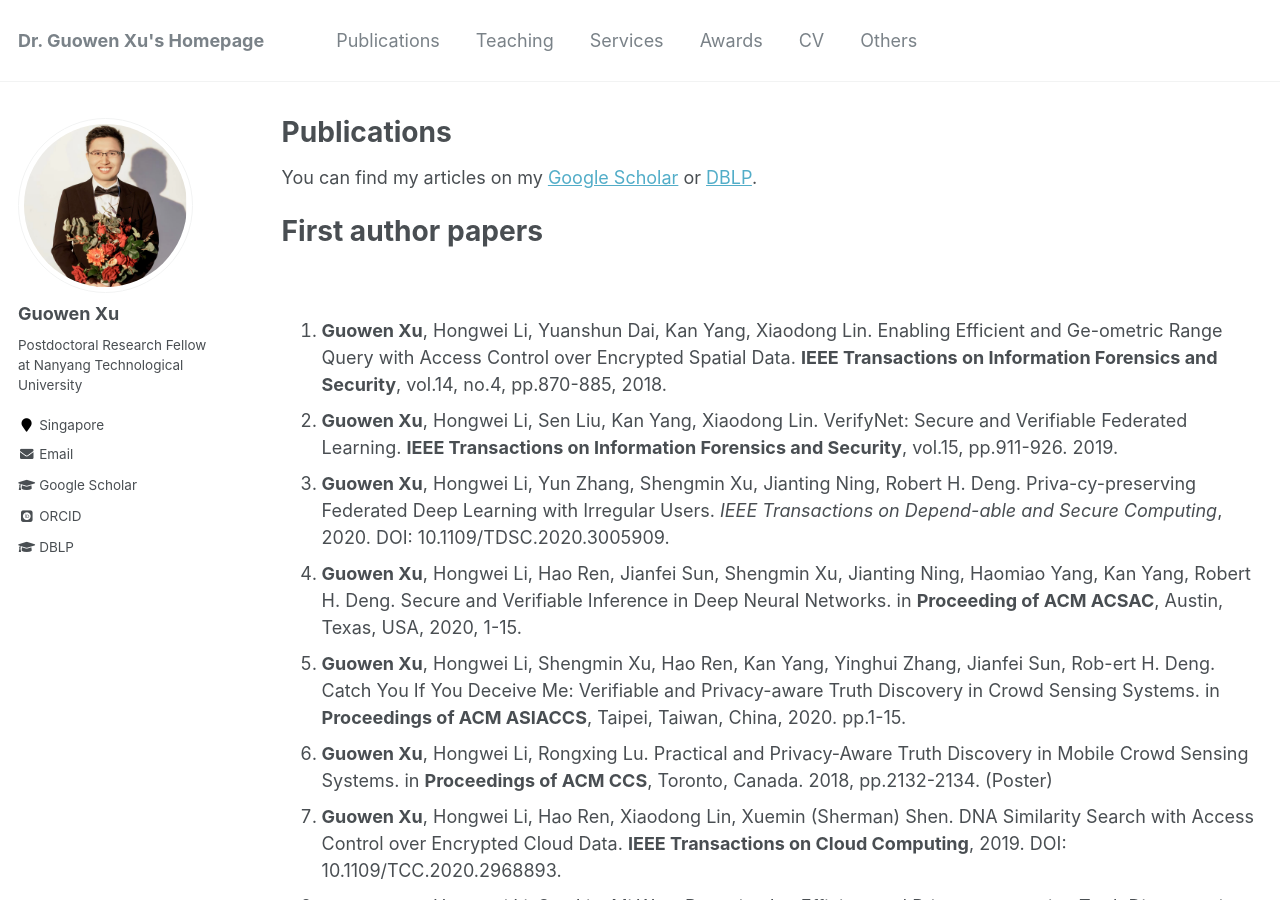
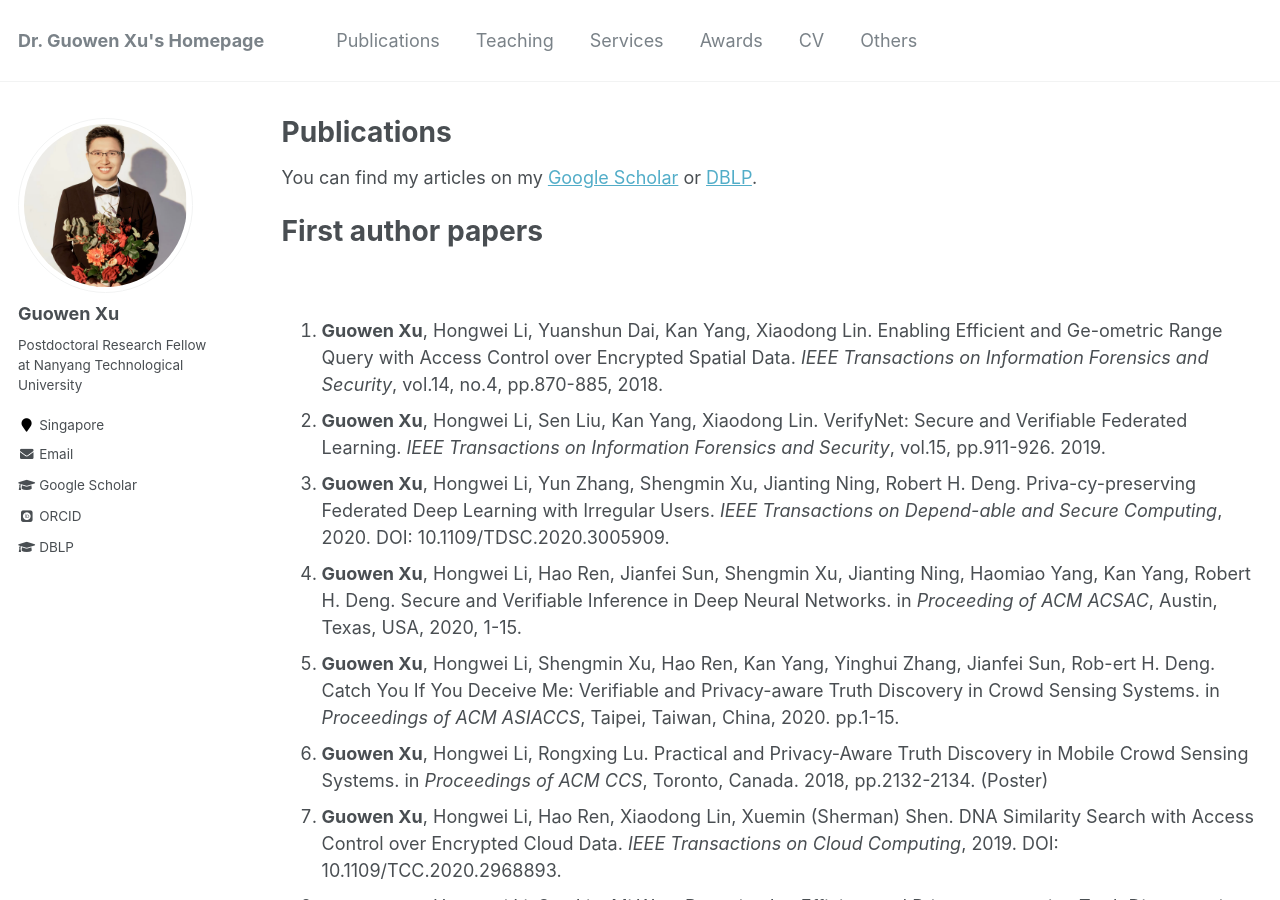
Before and after one commit to Guowen-xu/guowen-xu.github.io, a Jekyll site: the page built from _pages/publications.md, in a window 1280 px wide and 900 px high. Built offline with Jekyll 4.4.1, drawn with Linux system fonts in a browser that asks for light colours; some web fonts are replaced.

```diff
--- a/_pages/publications.md
+++ b/_pages/publications.md
@@ -10,25 +10,24 @@ You can find my articles on my [Google Scholar](https://scholar.google.com.hk/ci
 
 **First author papers**
 ======
-
 &nbsp;&nbsp;&nbsp;&nbsp;&nbsp;&nbsp;&nbsp;&nbsp;
 
 
-1. **Guowen Xu**, Hongwei Li, Yuanshun Dai, Kan Yang, Xiaodong Lin. Enabling Efficient and Ge-ometric Range Query with Access Control over Encrypted Spatial Data. **IEEE Transactions on Information Forensics and Security**, vol.14, no.4, pp.870-885, 2018.
-2. **Guowen Xu**, Hongwei Li, Sen Liu, Kan Yang, Xiaodong Lin. VerifyNet: Secure and Verifiable Federated Learning. **IEEE Transactions on Information Forensics and Security**, vol.15, pp.911-926. 2019.
+1. **Guowen Xu**, Hongwei Li, Yuanshun Dai, Kan Yang, Xiaodong Lin. Enabling Efficient and Ge-ometric Range Query with Access Control over Encrypted Spatial Data. *IEEE Transactions on Information Forensics and Security*, vol.14, no.4, pp.870-885, 2018.
+2. **Guowen Xu**, Hongwei Li, Sen Liu, Kan Yang, Xiaodong Lin. VerifyNet: Secure and Verifiable Federated Learning. *IEEE Transactions on Information Forensics and Security*, vol.15, pp.911-926. 2019.
 3. **Guowen Xu**, Hongwei Li, Yun Zhang, Shengmin Xu, Jianting Ning, Robert H. Deng. Priva-cy-preserving Federated Deep Learning with Irregular Users. *IEEE Transactions on Depend-able and Secure Computing*, 2020. DOI: 10.1109/TDSC.2020.3005909.
-4. **Guowen Xu**, Hongwei Li, Hao Ren, Jianfei Sun, Shengmin Xu, Jianting Ning, Haomiao Yang, Kan Yang, Robert H. Deng. Secure and Verifiable Inference in Deep Neural Networks. in **Proceeding of ACM ACSAC**, Austin, Texas, USA, 2020, 1-15.
-5. **Guowen Xu**, Hongwei Li, Shengmin Xu, Hao Ren, Kan Yang, Yinghui Zhang, Jianfei Sun, Rob-ert H. Deng. Catch You If You Deceive Me: Verifiable and Privacy-aware Truth Discovery in Crowd Sensing Systems. in **Proceedings of ACM ASIACCS**, Taipei, Taiwan, China, 2020. pp.1-15.
-6. **Guowen Xu**, Hongwei Li, Rongxing Lu. Practical and Privacy-Aware Truth Discovery in Mobile Crowd Sensing Systems. in **Proceedings of ACM CCS**, Toronto, Canada. 2018, pp.2132-2134. (Poster)
-7. 	**Guowen Xu**, Hongwei Li, Hao Ren, Xiaodong Lin, Xuemin (Sherman) Shen. DNA Similarity Search with Access Control over Encrypted Cloud Data. **IEEE Transactions on Cloud Computing**, 2019. DOI: 10.1109/TCC.2020.2968893.
-8. **Guowen Xu**, Hongwei Li, Sen Liu, Mi Wen, Rongxing Lu. Efficient and Privacy-preserving Truth Discovery in Mobile Crowd Sensing Systems. **IEEE Transactions on Vehicular Tech-nology**, vol.68, no.4, pp.3854-3865, 2019.
-9. **Guowen Xu**, Hongwei Li, Hao Ren, Kan Yang，Robert H. Deng. Data Privacy and Security in Deep Learning: Attacks, Solutions and Opportunities. **IEEE Communications Magazine**, vol.57, no.11, pp.116-122, 2019.
-10. **Guowen Xu**, Hongwei Li, Chen Tan, Dongxiao Liu, Kan Yang. Achieving Efficient and Priva-cy-Preserving Truth Discovery in Crowd Sensing Systems. **Computers & Security**, 2017, vol.69, pp.114 -126.
-11. **Guowen Xu**, Hongwei Li, Yuan Zhang, Xiaodong Lin, Robert H Deng, Xuemin Shen. A Deep Learning Framework Supporting Model Ownership Protection and Traitor Tracing. in **Proceedings of IEEE ICPADS**, Hong Kong, China, 2020. pp.1-9.
-12. Guowen Xu, Hongwei Li, Dongxiao Liu, Hao Ren, Yuanshun Dai, Xiaohui Liang. Towards Ef-ficient Privacy-Preserving Truth Discovery in Crowd Sensing Systems. in **Proceedings of IEEE GLOBECOM**, Washington, D.C, USA, 2016. pp.1-6.
-13. **Guowen Xu**, Yan Ren, Hongwei Li, Dongxiao Liu, Yuanshun Dai, Kan Yang. CryptMDB: A Practical Encrypted MongoDB over Big Data. in **Proceedings of IEEE ICC**, Paris, France, 2017. pp.1-6.
-14. **Guowen Xu**, Hongwei Li, Yuanshun Dai, Xiaodong Lin. EFRS: Enabling Efficient and Fi-ne-grained Range Search on Encrypted Spatial Data. in **Proceedings of IEEE ICC**, 2018，Kansas, USA ,pp.1-6.
-15. **Guowen Xu**, Hongwei Li, Wenlei Wang, Yue Chen, Haomiao Yang, Yanzhi Ren. Towards Practi-cal Personalized Recommendation with Multilevel Differential Privacy Controls. in **Proceedings of IEEE Bigsecurity**, Honolulu, HI, USA. pp.796-801, 2018.
+4. **Guowen Xu**, Hongwei Li, Hao Ren, Jianfei Sun, Shengmin Xu, Jianting Ning, Haomiao Yang, Kan Yang, Robert H. Deng. Secure and Verifiable Inference in Deep Neural Networks. in *Proceeding of ACM ACSAC*, Austin, Texas, USA, 2020, 1-15.
+5. **Guowen Xu**, Hongwei Li, Shengmin Xu, Hao Ren, Kan Yang, Yinghui Zhang, Jianfei Sun, Rob-ert H. Deng. Catch You If You Deceive Me: Verifiable and Privacy-aware Truth Discovery in Crowd Sensing Systems. in *Proceedings of ACM ASIACCS*, Taipei, Taiwan, China, 2020. pp.1-15.
+6. **Guowen Xu**, Hongwei Li, Rongxing Lu. Practical and Privacy-Aware Truth Discovery in Mobile Crowd Sensing Systems. in *Proceedings of ACM CCS*, Toronto, Canada. 2018, pp.2132-2134. (Poster)
+7. 	**Guowen Xu**, Hongwei Li, Hao Ren, Xiaodong Lin, Xuemin (Sherman) Shen. DNA Similarity Search with Access Control over Encrypted Cloud Data. *IEEE Transactions on Cloud Computing*, 2019. DOI: 10.1109/TCC.2020.2968893.
+8. **Guowen Xu**, Hongwei Li, Sen Liu, Mi Wen, Rongxing Lu. Efficient and Privacy-preserving Truth Discovery in Mobile Crowd Sensing Systems. *IEEE Transactions on Vehicular Tech-nology*, vol.68, no.4, pp.3854-3865, 2019.
+9. **Guowen Xu**, Hongwei Li, Hao Ren, Kan Yang，Robert H. Deng. Data Privacy and Security in Deep Learning: Attacks, Solutions and Opportunities. *IEEE Communications Magazine*, vol.57, no.11, pp.116-122, 2019.
+10. **Guowen Xu**, Hongwei Li, Chen Tan, Dongxiao Liu, Kan Yang. Achieving Efficient and Priva-cy-Preserving Truth Discovery in Crowd Sensing Systems. *Computers & Security*, 2017, vol.69, pp.114 -126.
+11. **Guowen Xu**, Hongwei Li, Yuan Zhang, Xiaodong Lin, Robert H Deng, Xuemin Shen. A Deep Learning Framework Supporting Model Ownership Protection and Traitor Tracing. in *Proceedings of IEEE ICPADS*, Hong Kong, China, 2020. pp.1-9.
+12. Guowen Xu, Hongwei Li, Dongxiao Liu, Hao Ren, Yuanshun Dai, Xiaohui Liang. Towards Ef-ficient Privacy-Preserving Truth Discovery in Crowd Sensing Systems. in *Proceedings of IEEE GLOBECOM*, Washington, D.C, USA, 2016. pp.1-6.
+13. **Guowen Xu**, Yan Ren, Hongwei Li, Dongxiao Liu, Yuanshun Dai, Kan Yang. CryptMDB: A Practical Encrypted MongoDB over Big Data. in *Proceedings of IEEE ICC*, Paris, France, 2017. pp.1-6.
+14. **Guowen Xu**, Hongwei Li, Yuanshun Dai, Xiaodong Lin. EFRS: Enabling Efficient and Fi-ne-grained Range Search on Encrypted Spatial Data. in *Proceedings of IEEE ICC*, 2018，Kansas, USA ,pp.1-6.
+15. **Guowen Xu**, Hongwei Li, Wenlei Wang, Yue Chen, Haomiao Yang, Yanzhi Ren. Towards Practi-cal Personalized Recommendation with Multilevel Differential Privacy Controls. in *Proceedings of IEEE Bigsecurity*, Honolulu, HI, USA. pp.796-801, 2018.
 
 
 
@@ -36,28 +35,27 @@ You can find my articles on my [Google Scholar](https://scholar.google.com.hk/ci
 
 **Selected Co-auther Papers**
 ======
-
 &nbsp;&nbsp;&nbsp;&nbsp;&nbsp;&nbsp;&nbsp;&nbsp;
 
 
-1. Haoran Yuan*, Xiaofeng Chen, **Guowen Xu***, Jianting Ning, Joseph Liu, Robert H Deng.  Effi-cient and Verifiable Proof of Replication with Fast Fault Localization. in **Proceedings of IEEE INFOCOM**, Vancouver BC Canada, pp.1-9, 2021.
+1. Haoran Yuan*, Xiaofeng Chen, **Guowen Xu***, Jianting Ning, Joseph Liu, Robert H Deng.  Effi-cient and Verifiable Proof of Replication with Fast Fault Localization. in *Proceedings of IEEE INFOCOM*, Vancouver BC Canada, pp.1-9, 2021.
 
-2. Shengmin Xu, Jianting Ning, Yingjiu Li, Yinghui zhang, **Guowen Xu**, Xinyi Huang, Robert H Deng. Match in My Way: Fine-Grained Bilateral Access Control for Secure Cloud-Fog Compu-ting. **IEEE Transactions on Dependable and Secure Computing**, 2020, DOI: 10.1109/TDSC.2020.3001557.
+2. Shengmin Xu, Jianting Ning, Yingjiu Li, Yinghui zhang, **Guowen Xu**, Xinyi Huang, Robert H Deng. Match in My Way: Fine-Grained Bilateral Access Control for Secure Cloud-Fog Compu-ting. *IEEE Transactions on Dependable and Secure Computing*, 2020, DOI: 10.1109/TDSC.2020.3001557.
 
-3.  Shengmin Xu, Jianting Ning, Xinyi Huang, Yingjiu Li,**Guowen Xu**. Untouchable Once Revok-ing: A Practical and Secure Dynamic EHR Sharing System via Cloud. **IEEE Transactions on Dependable and Secure Computing**, 2021, to appear.
+3.  Shengmin Xu, Jianting Ning, Xinyi Huang, Yingjiu Li,**Guowen Xu**. Untouchable Once Revok-ing: A Practical and Secure Dynamic EHR Sharing System via Cloud. *IEEE Transactions on Dependable and Secure Computing*, 2021, to appear.
 
-4.  Xiaoyuan Liu, Hongwei Li, **Guowen Xu**, Zongqi Chen, Xiaoming Huang, and Rongxing Lu. 2021. Privacy-Enhanced Federated Learning against Poisoning Adversaries. **IEEE Transactions on Information Forensics and Security**, 2021, to appear.
+4.  Xiaoyuan Liu, Hongwei Li, **Guowen Xu**, Zongqi Chen, Xiaoming Huang, and Rongxing Lu. 2021. Privacy-Enhanced Federated Learning against Poisoning Adversaries. *IEEE Transactions on Information Forensics and Security*, 2021, to appear.
 
-5.  Shengmin Xu, Jianting Ning, Jinhua Ma, Guowen Xu, Jiaming Yuan, Robert Deng. Revocable Policy-Based Chameleon Hash, in **Proceedings of ESORICS**, Virtual, 2021.
+5.  Shengmin Xu, Jianting Ning, Jinhua Ma, Guowen Xu, Jiaming Yuan, Robert Deng. Revocable Policy-Based Chameleon Hash, in *Proceedings of ESORICS*, Virtual, 2021.
 
-6.  Meng Hao, Hongwei Li, Xizhao Luo, **Guowen Xu**, Haomiao Yang and Sen Liu. Efficient and Privacy-enhanced Federated Learning for Industrial Artificial Intelligence. **IEEE Transactions on Industrial Informatics**, 2019, DOI: 10.1109/TII.2019.2945367.
+6.  Meng Hao, Hongwei Li, Xizhao Luo, **Guowen Xu**, Haomiao Yang and Sen Liu. Efficient and Privacy-enhanced Federated Learning for Industrial Artificial Intelligence. *IEEE Transactions on Industrial Informatics*, 2019, DOI: 10.1109/TII.2019.2945367.
 
-7.  Hao Ren, Hongwei Li, Dongxiao Liu,**Guowen Xu**，Nan Cheng, Sherman Shen. Priva-cy-preserving Efficient Verifiable Deep Packet Inspection for Cloud-assisted Middlebox. **IEEE Transactions on Cloud Computing**, 2020. DOI: 10.1109/TCC.2020.2991167.
+7.  Hao Ren, Hongwei Li, Dongxiao Liu,**Guowen Xu**，Nan Cheng, Sherman Shen. Priva-cy-preserving Efficient Verifiable Deep Packet Inspection for Cloud-assisted Middlebox. *IEEE Transactions on Cloud Computing*, 2020. DOI: 10.1109/TCC.2020.2991167.
 
-8.  Hao Ren, Hongwei Li, Dongxiao Liu, **Guowen Xu**, Xuemin Shen. Enabling Secure and Versatile Packet Inspection with Probable Cause Privacy for Outsourced Middlebox. **IEEE Transactions on Cloud Computing**, 2020. DOI: 10.1109/TCC.2021.3059026.
+8.  Hao Ren, Hongwei Li, Dongxiao Liu, **Guowen Xu**, Xuemin Shen. Enabling Secure and Versatile Packet Inspection with Probable Cause Privacy for Outsourced Middlebox. *IEEE Transactions on Cloud Computing*, 2020. DOI: 10.1109/TCC.2021.3059026.
 
-9.  Guiqiang Hu, Hongwei Li,**Guowen Xu**, Xinqiang Ma. Enabling Simultaneous Content Regula-tion and Privacy Protection for Cloud Storage Image. **IEEE Transactions on Cloud Compu-ting**, 2021. DOI: 10.1109/TCC.2021.3081564.
+9.  Guiqiang Hu, Hongwei Li,**Guowen Xu**, Xinqiang Ma. Enabling Simultaneous Content Regula-tion and Privacy Protection for Cloud Storage Image. *IEEE Transactions on Cloud Compu-ting*, 2021. DOI: 10.1109/TCC.2021.3081564.
 
-10.  Haoxiao Chen, Hongwei Li, Guishan Dong, Meng Hao, **Guowen Xu**, Xiaoming Huang, Zhe Liu. Practical Membership Inference Attack Against Collaborative Inference in Industrial IoT. **IEEE Transactions on Industrial Informatics**, 2020, DOI: 10.1109/TII.2020.3046648.
+10.  Haoxiao Chen, Hongwei Li, Guishan Dong, Meng Hao, **Guowen Xu**, Xiaoming Huang, Zhe Liu. Practical Membership Inference Attack Against Collaborative Inference in Industrial IoT. *IEEE Transactions on Industrial Informatics*, 2020, DOI: 10.1109/TII.2020.3046648.
 
-11.  Shangwei Guo, Tianwei Zhang, **Guowen Xu**, Han Yu, Tao Xiang, Yang Liu. Topology-aware Differential Privacy for Decentralized Image Classification. **IEEE Transactions on Circuits and Systems for Video Technology**, 2021, DOI:10.1109/TCSVT.2021.3105723.
+11.  Shangwei Guo, Tianwei Zhang, **Guowen Xu**, Han Yu, Tao Xiang, Yang Liu. Topology-aware Differential Privacy for Decentralized Image Classification. *IEEE Transactions on Circuits and Systems for Video Technology*, 2021, DOI:10.1109/TCSVT.2021.3105723.
```
